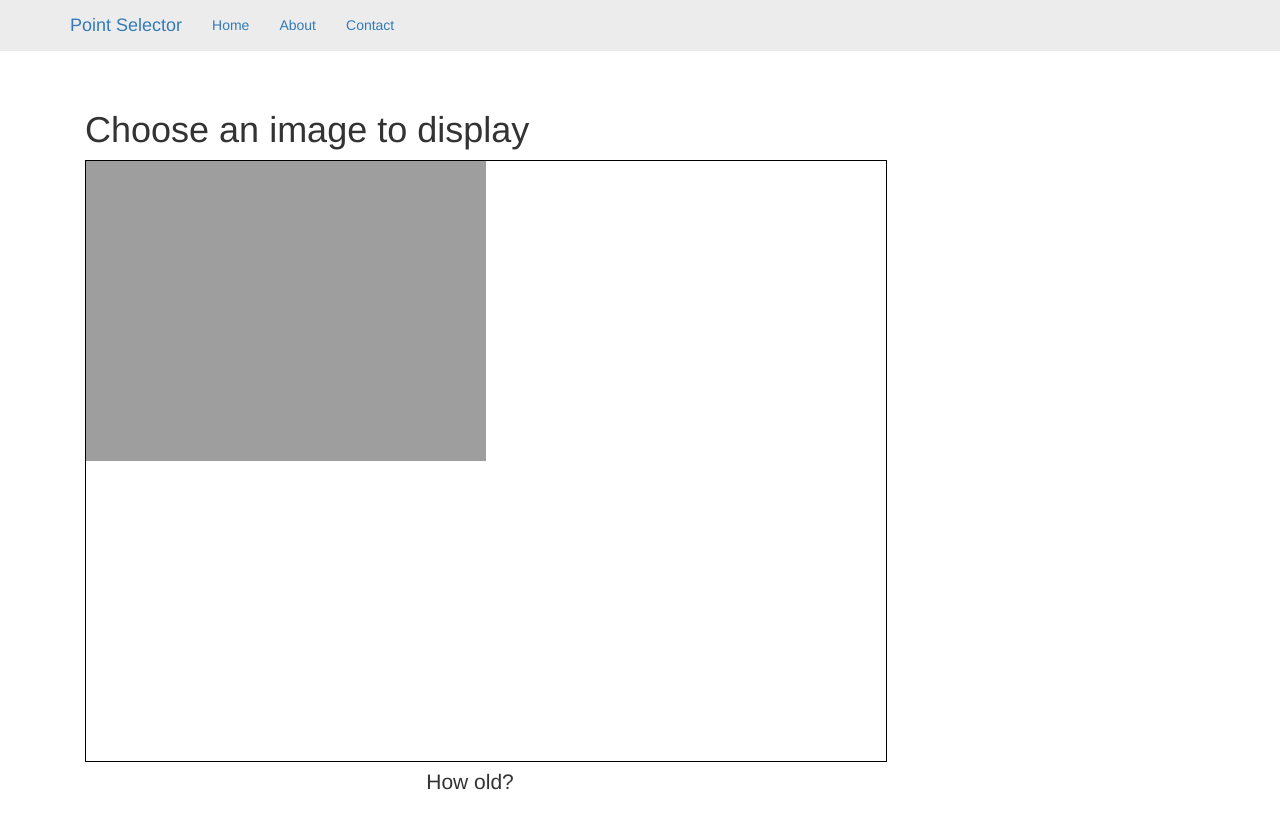
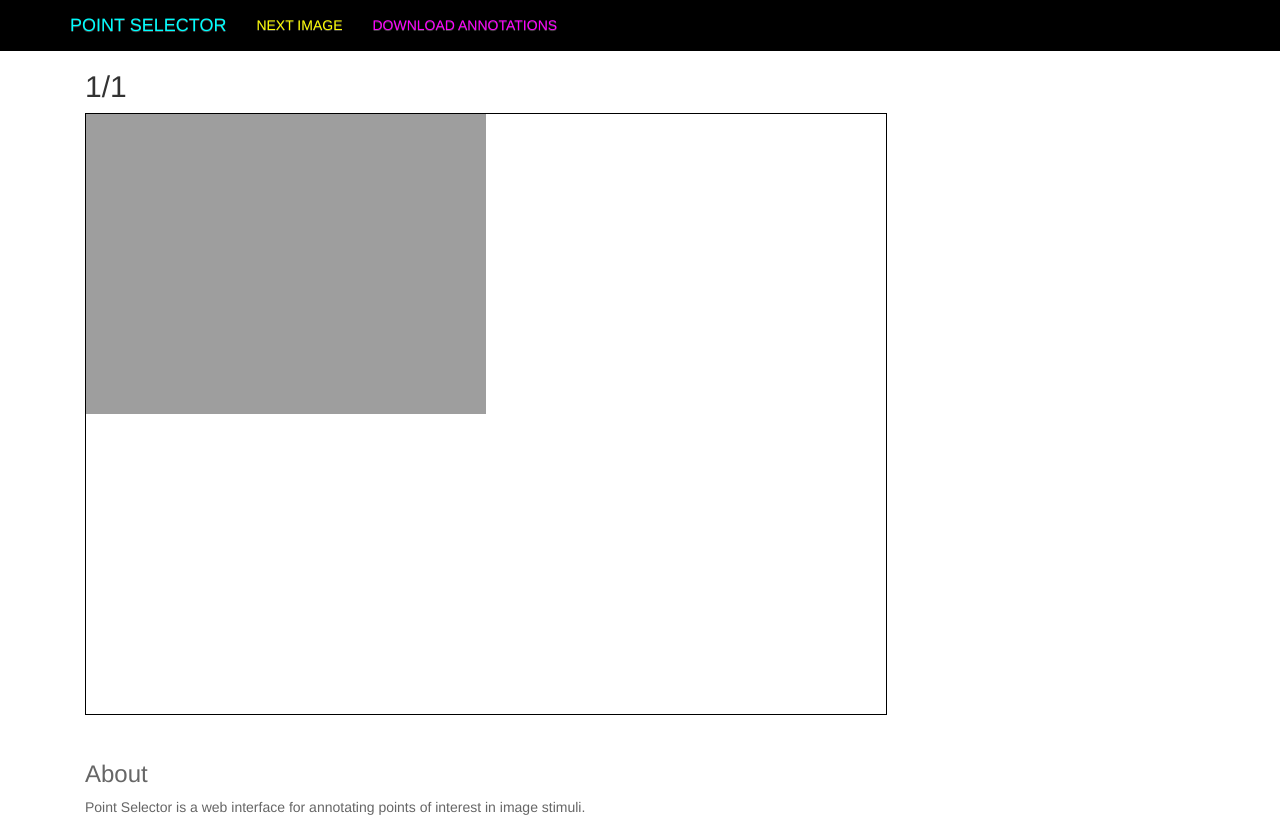
Before and after one commit to steven-gomez/point-selector, a plain HTML site: page index.html in a window 1280 px wide. Shown: the top 820 px of the page. Drawn offline with nearby package versions, Linux system fonts and the light colour scheme.

Commit message:
styling navbar

```diff
--- a/index.html
+++ b/index.html
@@ -22,7 +22,7 @@
       padding-top: 50px;
     }
     .main-body {
-      padding: 40px 15px;
+      padding: 0px 15px;
       text-align: left;
       margin-left: auto;
       margin-right: auto;
@@ -34,8 +34,16 @@
       text-align: center;
     }
     .navbar {
-      background: rgba(235, 235, 235, 0.95);
+      background: rgba(0, 0, 0, 1.0);
+      font-weight: 200;
+      text-shadow: none;
+      text-transform: uppercase;
+      /*
+      transition: all 0.3s ease-in-out 0s;
+      -webkit-transition: all 0.3s ease-in-out 0s;
+      */
     }
+
 
     label {
       font-weight: normal;
@@ -44,6 +52,10 @@
     .timeLabel {
       display: inline-block;
       width: 120px;
+    }
+
+    .meta-info {
+      color: #666666;
     }
 
     #imageCanvas {
@@ -76,6 +88,10 @@ bcbd22 gold
     .Reconfigure { color: #2ca02c; }
     .Speech { color: #9467bd; }
 
+    .cyan { color: cyan; }
+    .yellow { color: yellow; }
+    .magenta { color: magenta; }
+
     #imageViewport {}
 
     </style>
@@ -96,13 +112,12 @@ bcbd22 gold
             <span class="icon-bar"></span>
             <span class="icon-bar"></span>
           </button>
-          <a class="navbar-brand" href="#">Point Selector</a>
+          <a class="navbar-brand cyan" href="#">Point Selector</a>
         </div>
         <div id="navbar" class="collapse navbar-collapse">
           <ul class="nav navbar-nav">
-            <li class="active"><a href="#">Home</a></li>
-            <li><a href="#about">About</a></li>
-            <li><a href="#contact">Contact</a></li>
+            <li class="active"><a href="#about" class="yellow">Next Image</a></li>
+            <li><a href="#contact" class="magenta">Download Annotations</a></li>
           </ul>
         </div><!--/.nav-collapse -->
       </div>
@@ -111,7 +126,9 @@ bcbd22 gold
     <div class="container">
 
       <div class="main-body">
-        <h1 id="selectionTitle">Choose an image to display</h1>
+        <h2 id="imageCounterTitle"></h2>
+
+        <!-- New row with image canvas and point info -->
         <div class="row">
           <div id="imageDiv" class="col-lg-8">
             <canvas id="imageCanvas" width="800" height="600">
@@ -129,6 +146,19 @@ bcbd22 gold
             </ul>
           </div>
         </div>
+        <!-- /.row -->
+
+        <!-- New row with controls to advance and save data -->
+        <div class="row">
+          <div id="advanceDiv" class="col-lg-8">
+
+          </div>
+
+          <div id="downloadDiv" class="col-lg-4">
+
+          </div>
+        </div>
+        <!-- /.row -->
 
         <!--
         <div class="row">
@@ -168,14 +198,14 @@ bcbd22 gold
         -->
         <!-- /.row -->
 
-        <div id="about">
+        <div id="about" class="meta-info">
           <h3>About</h3>
           <p>
             Point Selector is a web interface for annotating points of interest in image stimuli.
           </p>
         </div>
 
-        <div id="contact">
+        <div id="contact" class="meta-info">
           <h3>Contact</h3>
           <p>
             Point Selector was created by Steve Gomez and is available online at <a href="https://github.com/steven-gomez/point-selector">github.com/steven-gomez/point-selector</a>.
--- a/src/pointselector.js
+++ b/src/pointselector.js
@@ -1,4 +1,3 @@
-
 var canvas = document.getElementById('imageCanvas');
 canvas.onclick = imageClicked;
 canvas.oncontextmenu = imageRightClicked;
@@ -7,13 +6,12 @@ var points = [];
 var rectW = 20, rectH = 20;
 
 // Logic for mouse button events
-var mie = false;
+var mie = false; // TODO: check browser for internet explorer?
 var left, right;
 left = mie ? 1 : 0;
 right = 2;
 
 var img = new Image();
-
 img.onload = function() {
   canvas.getContext('2d').drawImage(img, 0, 0);
 };
@@ -66,7 +64,6 @@ function drawMarkers(canvas, points) {
   for (var i = 0; i < points.length; i++) {
     drawMarker(ctx, points[i]);
   }
-
   drawPointList(points);
 }
 
@@ -88,18 +85,11 @@ function drawPointList(points) {
     $('#pointlistDiv ul').append(newPointLi);
   });
 
-  writePointData(dataStringArray);
+  //writePointData(dataStringArray);
 }
 
 function writePointData(data) {
   var csvContent = "data:text/csv;charset=utf-8," + data.join('\n');
-
-  /*
-  data.forEach(function(data_arr, i){
-     dataString = data_arr.join(",");
-     csvContent += dataString+ "\n";
-  });
-  */
 
   // Save
   //window.open(encodeURI(csvContent));
@@ -108,8 +98,7 @@ function writePointData(data) {
   var link = document.createElement("a");
   link.setAttribute("href", encodedUri);
   link.setAttribute("download", "my_data.csv");
-
-  link.click(); // This will download the data file named "my_data.csv".
+  link.click(); // 'click' the link to trigger download
 }
 
 /**
@@ -138,7 +127,7 @@ function loadImageIndex(i) {
   var newImg = imageSet.images[i];
   console.log('name '+newImg.name);
   img.src = newImg.path;
-  $('#imageTitle').text(newImg.task);
+  $('#imageCounterTitle').text((i+1)+'/'+imageSet.images.length);
 }
 
 loadImageIndex(0);
```
